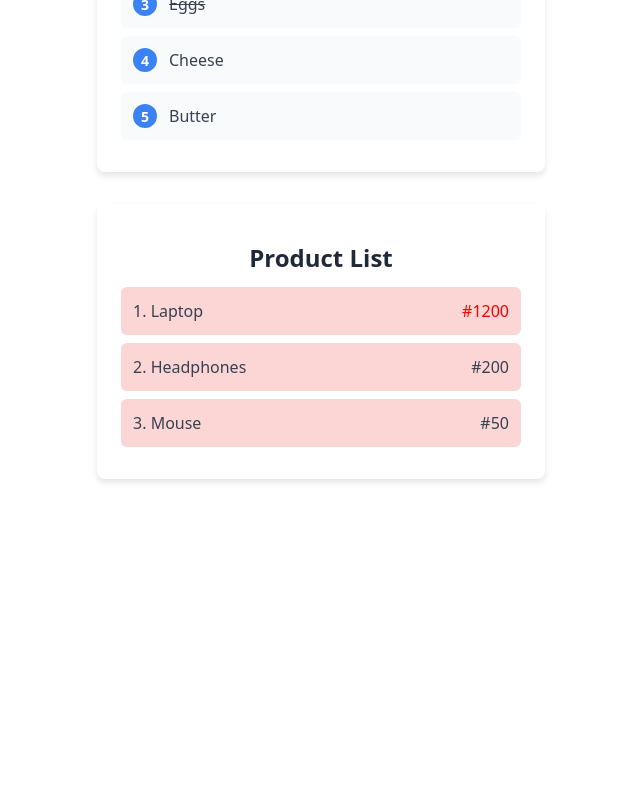
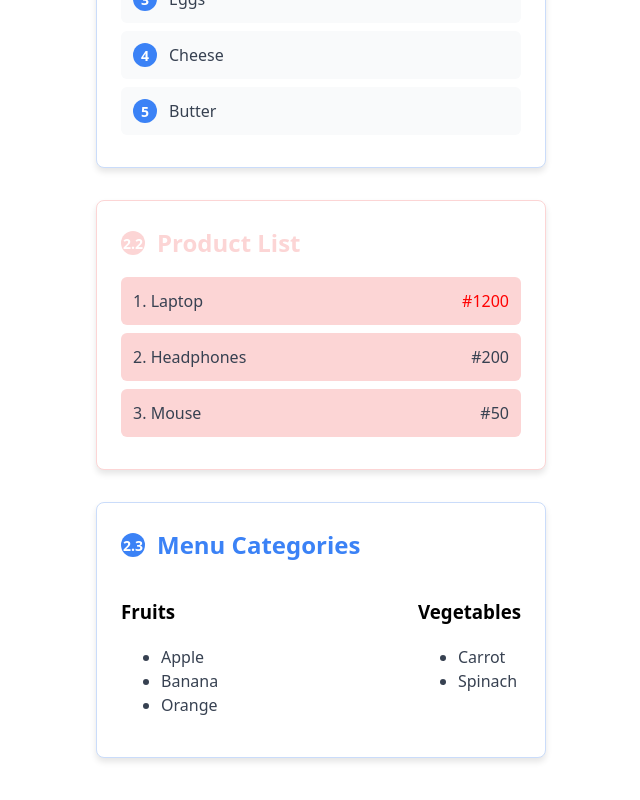
Before and after one commit to StivinTaesoo/working-with-react, a React (Vite) app: page / in a window 1280 px wide. Shown: the part 286-1086 px from the top of the page, without its empty margins (319-959 px from the left). Before the commit the page ends 837 px from the top, so only its background shows below. Built offline with nearby package versions, Linux system fonts and the light colour scheme.

Commit message:
Implementes menu categories component

```diff
--- a/src/App.css
+++ b/src/App.css
@@ -17,7 +17,7 @@
 .title {
     font-size: 1.5rem;
     font-weight: bold;
-    color: #1f2937;
+    color: #3b82f6;
     margin-bottom: 1rem;
     text-align: center;
 }
@@ -72,9 +72,32 @@
 .red_text {
     color: red;
 }
+.light_red_text {
+    color: #fcd5d5;
+}
 .red_bg {
-    background: rgb(252, 213, 213);
+    background: #fcd5d5;
+}
+.light_red_bg {
+    background: #fcd5d5;
 }
 .red_bg:hover {
-    background: rgb(252, 200, 200);
+    background: #fcc8c8;
 }
+.d_flex {
+    display: flex;
+}
+.flex_center {
+    display: flex;
+    align-items: center;
+}
+
+.blue_border {
+    border: 0.2px solid #cadcfa;
+}
+.red_border {
+    border: 0.2px solid #fcd5d5;
+}
+.text_left {
+    text-align: left;
+}
--- a/src/App.tsx
+++ b/src/App.tsx
@@ -1,13 +1,15 @@
 import "./App.css";
+import MenuCategories from "./components/MenuCategories";
 import ProductList from "./components/ProductList";
 import ShoppingList from "./components/ShoppingList";
-import { products, shoppingList } from "./data";
+import { menuItems, products, shoppingList } from "./data";
 
 function App() {
     return (
         <>
             <ShoppingList shoppingList={shoppingList} />
             <ProductList products={products} />
+            <MenuCategories menuData={menuItems} />
         </>
     );
 }
--- /dev/null
+++ b/src/components/MenuCategories.tsx
@@ -0,0 +1,33 @@
+import type { MenuCategory } from "../types";
+
+interface MenuDataProps {
+    menuData: MenuCategory[];
+}
+
+const MenuCategories: React.FC<MenuDataProps> = ({ menuData }) => {
+    return (
+        <div className="container blue_border ">
+            <div className="title flex_center ">
+                <span className="item_number ">2.3</span>
+                <span>Menu Categories</span>
+            </div>
+            <div className="d_flex space_between">
+                {menuData.map((menu) => {
+                    return (
+                        <div className="list text_left">
+                            <h3>{menu.category}</h3>
+                            <ul className="text_left">
+                                {menu.items.map((item) => {
+                                    return (
+                                        <li className="item_name">{item}</li>
+                                    );
+                                })}
+                            </ul>
+                        </div>
+                    );
+                })}
+            </div>
+        </div>
+    );
+};
+export default MenuCategories;
--- a/src/components/ProductList.tsx
+++ b/src/components/ProductList.tsx
@@ -1,10 +1,17 @@
-import type { ProductListProps } from "../types";
+import type { Product } from "../types";
+
+interface ProductListProps {
+    products: Product[];
+}
 
 const ProductList: React.FC<ProductListProps> = ({ products }) => {
     return (
         <>
-            <div className="container">
-                <h1 className="title">Product List</h1>
+            <div className="container red_border">
+                <div className="title flex_center">
+                    <span className="item_number light_red_bg">2.2</span>
+                    <span className="light_red_text">Product List</span>
+                </div>
                 {products.map((product) => (
                     <div className="item space_between red_bg">
                         <div>
@@ -15,7 +22,7 @@ const ProductList: React.FC<ProductListProps> = ({ products }) => {
                             className={
                                 product.price > 500
                                     ? "red_text item_name"
-                                    : "item_name "
+                                    : "item_name"
                             }
                         >
                             #{product.price}
--- a/src/components/ShoppingList.tsx
+++ b/src/components/ShoppingList.tsx
@@ -1,12 +1,17 @@
 import React from "react";
-import styles from "./styles/ShoppingList.module.css";
-import type { ShoppingListProps } from "../types";
+
+interface ShoppingListProps {
+    shoppingList: string[];
+}
 
 const ShoppingList: React.FC<ShoppingListProps> = ({ shoppingList }) => {
     return (
         <>
-            <div className="container">
-                <h1 className="title">Shopping List</h1>
+            <div className="container blue_border">
+                <div className="title flex_center">
+                    <span className="item_number">2.1</span>
+                    <span>Shopping List</span>
+                </div>
                 <ul className="list">
                     {shoppingList.map((item, index) => (
                         <li key={index} className="item">
--- a/src/data/index.ts
+++ b/src/data/index.ts
@@ -1,4 +1,4 @@
-import type { Product } from "../types";
+import type { Product, MenuCategory } from "../types";
 
 export const shoppingList = ["Milk", "Bread", "Eggs", "Cheese", "Butter"];
 
@@ -7,3 +7,8 @@ export const products: Product[] = [
     { id: 2, name: "Headphones", price: 200 },
     { id: 3, name: "Mouse", price: 50 },
 ];
+
+export const menuItems: MenuCategory[] = [
+    { category: "Fruits", items: ["Apple", "Banana", "Orange"] },
+    { category: "Vegetables", items: ["Carrot", "Spinach"] },
+];
```
Also changed, not shown: src/types/index.ts (+3 -6 lines).
